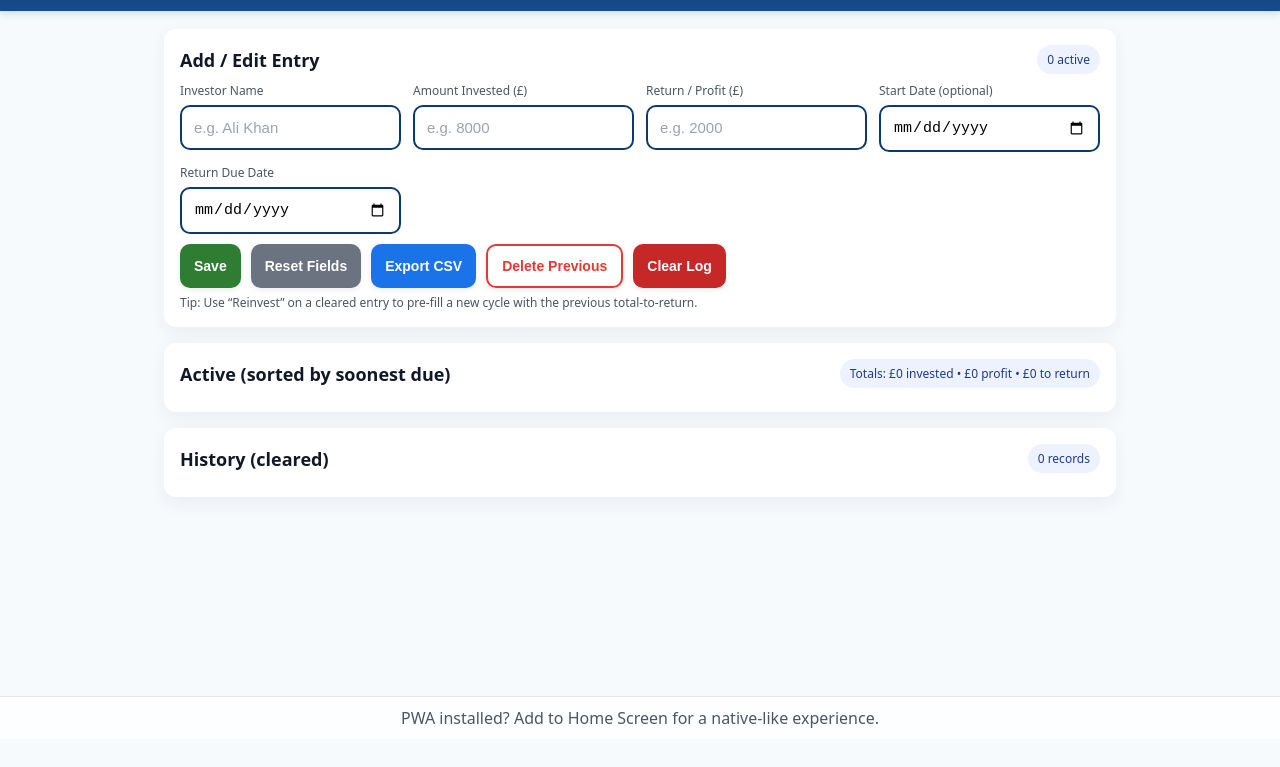
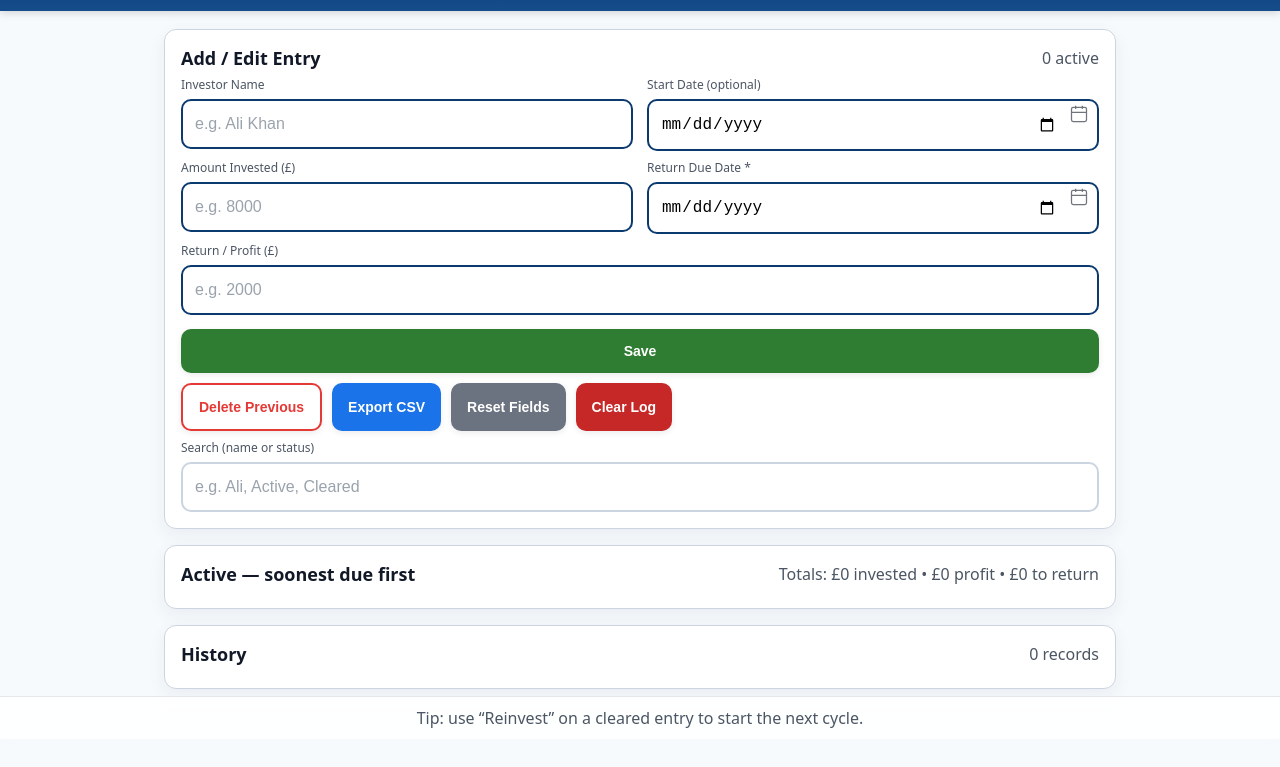
Before and after one commit to Cabwizz/Investment-Tracker, a plain HTML site: page index.html in a window 1280 px wide. Shown: the part 61-828 px from the top of the page. Before the commit the page ends 800 px from the top, so only its background shows below. Drawn offline with Linux system fonts and the light colour scheme.

Commit message:
Add files via upload

```diff
--- a/app.js
+++ b/app.js
@@ -1,14 +1,7 @@
-/* Investment Tracker PWA (v2 with optional Start Date)
-   - Optional Start Date (can be in the past). If empty, defaults to today.
-   - All other features as before.
-*/
+/* Investment Tracker PWA (v3) */
 const LS_KEY = 'investments_v1';
 
-function loadAll(){
-  const raw = localStorage.getItem(LS_KEY);
-  if(!raw) return [];
-  try{ return JSON.parse(raw); }catch(e){ return []; }
-}
+function loadAll(){ const raw = localStorage.getItem(LS_KEY); if(!raw) return []; try{ return JSON.parse(raw); }catch(e){ return []; } }
 function saveAll(arr){ localStorage.setItem(LS_KEY, JSON.stringify(arr)); }
 function uid(){ return Math.random().toString(36).slice(2,10)+Date.now().toString(36).slice(-6); }
 function fmtMoney(n){ if (isNaN(n) || n === "" || n === null) return "£0"; return "£"+Number(n).toLocaleString(undefined,{minimumFractionDigits:0, maximumFractionDigits:2}); }
@@ -33,6 +26,7 @@ const amountEl = document.getElementById('amount');
 const returnEl = document.getElementById('returnAmt');
 const dueEl = document.getElementById('due');
 const startEl = document.getElementById('startDate');
+const searchEl = document.getElementById('search');
 
 const saveBtn = document.getElementById('saveBtn');
 const resetBtn = document.getElementById('resetBtn');
@@ -53,17 +47,30 @@ function computeCycle(entry){
   return idx >= 0 ? (idx+1) : 1;
 }
 
+function filteredData(){
+  const q = (searchEl.value||"").trim().toLowerCase();
+  const all = loadAll();
+  if(!q) return all;
+  return all.filter(e => {
+    const status = e.cleared ? "cleared" : "active";
+    return (e.name||"").toLowerCase().includes(q) || status.includes(q);
+  });
+}
+
 function render(){
+  const allFiltered = filteredData();
+  const active = allFiltered.filter(e => !e.cleared).sort((a,b)=> new Date(a.dueDate) - new Date(b.dueDate));
+  const hist = allFiltered.filter(e => e.cleared).sort((a,b)=> new Date(b.clearedDate || b.dueDate) - new Date(a.clearedDate || a.dueDate));
+
   const all = loadAll();
-  const active = all.filter(e => !e.cleared);
-  active.sort((a,b)=> new Date(a.dueDate) - new Date(b.dueDate));
+  const activeAll = all.filter(e=>!e.cleared);
+  const tInvested = activeAll.reduce((s,e)=> s + Number(e.principal||0), 0);
+  const tProfit   = activeAll.reduce((s,e)=> s + Number(e.returnAmount||0), 0);
+  const tToReturn = activeAll.reduce((s,e)=> s + Number((e.principal||0) + (e.returnAmount||0)), 0);
+  totalsBadgeEl.textContent = `Totals: ${fmtMoney(tInvested)} invested • ${fmtMoney(tProfit)} profit • ${fmtMoney(tToReturn)} to return`;
+  activeCountEl.textContent = `${activeAll.length} active`;
 
-  const tInvested = active.reduce((s,e)=> s + Number(e.principal||0), 0);
-  const tProfit   = active.reduce((s,e)=> s + Number(e.returnAmount||0), 0);
-  const tToReturn = active.reduce((s,e)=> s + Number((e.principal||0) + (e.returnAmount||0)), 0);
-  totalsBadgeEl.textContent = `Totals: ${fmtMoney(tInvested)} invested • ${fmtMoney(tProfit)} profit • ${fmtMoney(tToReturn)} to return`;
-  activeCountEl.textContent = `${active.length} active`;
-
+  // Render active
   listEl.innerHTML = "";
   const now = new Date();
   active.forEach(e => {
@@ -92,10 +99,9 @@ function render(){
     listEl.appendChild(div);
   });
 
-  const hist = loadAll().filter(e => e.cleared);
+  // Render history
   historyCountEl.textContent = `${hist.length} records`;
   historyEl.innerHTML = "";
-  hist.sort((a,b)=> new Date(b.clearedDate || b.dueDate) - new Date(a.clearedDate || a.dueDate));
   hist.forEach(e => {
     const days = daysBetween(e.startDate, e.dueDate);
     const pretty = spanToMwd(days);
@@ -205,7 +211,7 @@ function onReinvest(evt){
   amountEl.value = (Number(e.principal||0) + Number(e.returnAmount||0)).toString();
   returnEl.value = "";
   dueEl.value = "";
-  if (startEl) startEl.value = ""; // new cycle start date left empty so you can choose past/today
+  if (startEl) startEl.value = "";
   dueEl.focus();
 }
 
@@ -261,5 +267,6 @@ resetBtn.addEventListener('click', ()=>resetFields(true));
 exportBtn.addEventListener('click', onExportCsv);
 deletePrevBtn.addEventListener('click', onDeletePrevious);
 clearBtn.addEventListener('click', onClear);
+searchEl.addEventListener('input', render);
 
 render();
--- a/index.html
+++ b/index.html
@@ -19,55 +19,36 @@
       --text:#111827;
       --muted:#4b5563;
       --outline-red:#E53935;
+      --border:#cbd5e1;
     }
     *{box-sizing:border-box}
-    body{
-      margin:0;
-      font-family:system-ui,-apple-system,Segoe UI,Roboto,Ubuntu,Cantarell,Helvetica,Arial,sans-serif;
-      background:var(--bg);
-      color:var(--text);
-    }
-    header{
-      position:sticky; top:0; z-index:5;
-      background:linear-gradient(180deg,#0B3A6E,#154C8A);
-      color:white;
-      padding:14px 16px;
-      box-shadow:0 2px 8px rgba(0,0,0,.15);
-    }
+    body{ margin:0; font-family:system-ui,-apple-system,Segoe UI,Roboto,Ubuntu,Cantarell,Helvetica,Arial,sans-serif; background:var(--bg); color:var(--text); }
+    header{ position:sticky; top:0; z-index:5; background:linear-gradient(180deg,#0B3A6E,#154C8A); color:white; padding:14px 16px; box-shadow:0 2px 8px rgba(0,0,0,.15);}
     h1{margin:0; font-size:20px; letter-spacing:.4px;}
-    main{max-width:980px; margin:18px auto; padding:0 14px 80px;}
-    .card{
-      background:var(--card);
-      border-radius:12px;
-      box-shadow:0 6px 18px rgba(3,27,78,0.06);
-      padding:16px; margin-bottom:16px;
-    }
-    .grid{display:grid; grid-template-columns:repeat(2,minmax(0,1fr)); gap:12px;}
-    @media (min-width:900px){ .grid{grid-template-columns:repeat(4,minmax(0,1fr));} }
+    main{max-width:980px; margin:18px auto; padding:0 14px 120px;}
+    .card{ background:var(--card); border-radius:12px; box-shadow:0 6px 18px rgba(3,27,78,0.06); padding:16px; margin-bottom:16px; border:1px solid var(--border); }
+    .grid{ display:grid; grid-template-columns:repeat(2, minmax(0,1fr)); gap:14px; }
+    .grid-1{display:grid; grid-template-columns:1fr; gap:14px;}
     label{font-size:12px; color:var(--muted); display:block; margin-bottom:6px;}
-    input, select{
-      width:100%; padding:12px 12px; border:2px solid var(--blue);
-      border-radius:10px; outline:none; font-size:15px; background:#fff;
-    }
+    .field{ position:relative; }
+    input, select{ width:100%; padding:14px 40px 14px 12px; border:2px solid var(--blue); border-radius:10px; outline:none; font-size:16px; background:#fff; }
     input::placeholder{color:#9aa3ad}
-    .actions{display:flex; flex-wrap:wrap; gap:10px; margin-top:10px;}
-    button{
-      border:none; border-radius:10px; padding:12px 14px; font-size:14px; font-weight:600;
-      cursor:pointer; transition:.15s transform ease,.15s box-shadow ease,.15s opacity ease;
-      box-shadow:0 2px 6px rgba(0,0,0,.08);
-    }
+    .icon{ position:absolute; right:10px; top:50%; transform:translateY(-50%); pointer-events:none; opacity:.6; }
+    .actions{display:flex; flex-wrap:wrap; gap:10px; margin-top:14px;}
+    .actions-row{display:flex; flex-wrap:wrap; gap:10px; margin-top:10px;}
+    button{ border:none; border-radius:10px; padding:14px 16px; font-size:14px; font-weight:600; cursor:pointer; transition:.15s transform ease,.15s box-shadow ease,.15s opacity ease; box-shadow:0 2px 6px rgba(0,0,0,.08);}
     button:active{transform:translateY(1px)}
-    .save{background:var(--green); color:white;}
+    .save{background:var(--green); color:white; width:100%;}
     .export{background:var(--blue-2); color:white;}
     .clear{background:var(--red); color:white;}
     .reset{background:var(--grey); color:white;}
     .delete-prev{background:white; color:var(--outline-red); border:2px solid var(--outline-red);}
-    .list-header{display:flex; justify-content:space-between; align-items:center; margin-bottom:8px;}
-    .pill{display:inline-block; padding:6px 10px; border-radius:999px; font-size:12px; background:#eef2ff; color:#1f3b8a;}
-    .entry{
-      border:1px solid #e5e7eb; border-left:5px solid var(--blue);
-      padding:12px; border-radius:10px; margin-bottom:10px; background:#fff;
-    }
+    .searchwrap{margin-top:8px;}
+    .searchwrap input{border-color:var(--border);}
+    .section-head{display:flex; align-items:center; justify-content:space-between; margin-bottom:6px;}
+    .section-title{margin:0; font-size:18px;}
+    .muted{color:var(--muted)}
+    .entry{ border:1px solid #e5e7eb; border-left:5px solid var(--blue); padding:12px; border-radius:10px; margin-bottom:10px; background:#fff; }
     .entry.overdue{border-left-color:var(--red); background:#fff5f5;}
     .entry.due-soon{border-left-color:#F59E0B; background:#FFFBEB;}
     .entry .row{display:flex; flex-wrap:wrap; gap:12px; align-items:baseline}
@@ -77,16 +58,7 @@
     .entry .entry-actions{margin-top:8px; display:flex; gap:8px; flex-wrap:wrap}
     .mark{background:#10B981; color:#fff;}
     .reinvest{background:#2563EB; color:#fff;}
-    .badges{display:flex; gap:8px; flex-wrap:wrap}
-    .muted{color:var(--muted)}
-    footer{
-      position:fixed; bottom:0; left:0; right:0;
-      background:rgba(255,255,255,.75);
-      backdrop-filter:saturate(180%) blur(8px);
-      border-top:1px solid #e5e7eb;
-      padding:10px 14px; display:flex; justify-content:center; gap:10px; flex-wrap:wrap;
-    }
-    .note{font-size:12px; color:var(--muted); margin-top:6px}
+    footer{ position:fixed; bottom:0; left:0; right:0; background:rgba(255,255,255,.86); backdrop-filter:saturate(180%) blur(8px); border-top:1px solid #e5e7eb; padding:10px 14px; display:flex; justify-content:center; gap:10px; flex-wrap:wrap; }
   </style>
   <script>
     if ('serviceWorker' in navigator) {
@@ -104,65 +76,90 @@
 
   <main>
     <section class="card">
-      <div class="list-header">
-        <h2 style="margin:0;font-size:18px">Add / Edit Entry</h2>
-        <span class="pill" id="activeCount">0 active</span>
+      <div class="section-head">
+        <h2 class="section-title">Add / Edit Entry</h2>
+        <span class="muted" id="activeCount">0 active</span>
       </div>
 
+      <!-- Row 1: Name + Start Date (optional) -->
       <div class="grid">
-        <div>
+        <div class="field">
           <label for="name">Investor Name</label>
           <input id="name" type="text" placeholder="e.g. Ali Khan" autocomplete="off">
         </div>
-        <div>
+        <div class="field">
+          <label for="startDate">Start Date (optional)</label>
+          <input id="startDate" type="date">
+          <svg class="icon" width="20" height="20" viewBox="0 0 24 24" fill="none">
+            <rect x="3" y="4" width="18" height="17" rx="2" stroke="currentColor" stroke-width="1.5"/>
+            <path d="M16 2v4M8 2v4M3 10h18" stroke="currentColor" stroke-width="1.5"/>
+          </svg>
+        </div>
+      </div>
+
+      <!-- Row 2: Amount + Due Date -->
+      <div class="grid" style="margin-top:8px;">
+        <div class="field">
           <label for="amount">Amount Invested (£)</label>
           <input id="amount" type="number" inputmode="decimal" placeholder="e.g. 8000">
         </div>
-        <div>
+        <div class="field">
+          <label for="due">Return Due Date *</label>
+          <input id="due" type="date">
+          <svg class="icon" width="20" height="20" viewBox="0 0 24 24" fill="none">
+            <rect x="3" y="4" width="18" height="17" rx="2" stroke="currentColor" stroke-width="1.5"/>
+            <path d="M16 2v4M8 2v4M3 10h18" stroke="currentColor" stroke-width="1.5"/>
+          </svg>
+        </div>
+      </div>
+
+      <!-- Row 3: Profit -->
+      <div class="grid-1" style="margin-top:8px;">
+        <div class="field">
           <label for="returnAmt">Return / Profit (£)</label>
           <input id="returnAmt" type="number" inputmode="decimal" placeholder="e.g. 2000">
         </div>
-        <div>
-          <label for="startDate">Start Date (optional)</label>
-          <input id="startDate" type="date">
-        </div>
-        <div>
-          <label for="due">Return Due Date</label>
-          <input id="due" type="date">
-        </div>
       </div>
 
+      <!-- Big Save -->
       <div class="actions">
         <button class="save" id="saveBtn">Save</button>
+      </div>
+
+      <!-- Secondary actions -->
+      <div class="actions-row">
+        <button class="delete-prev" id="deletePrevBtn">Delete Previous</button>
+        <button class="export" id="exportBtn">Export CSV</button>
         <button class="reset" id="resetBtn">Reset Fields</button>
-        <button class="export" id="exportBtn">Export CSV</button>
-        <button class="delete-prev" id="deletePrevBtn">Delete Previous</button>
         <button class="clear" id="clearBtn">Clear Log</button>
       </div>
-      <div class="note">Tip: Use “Reinvest” on a cleared entry to pre-fill a new cycle with the previous total-to-return.</div>
+
+      <!-- Search -->
+      <div class="searchwrap">
+        <label for="search" class="muted" style="display:block;margin-bottom:6px;">Search (name or status)</label>
+        <input id="search" type="text" placeholder="e.g. Ali, Active, Cleared">
+      </div>
     </section>
 
     <section class="card">
-      <div class="list-header">
-        <h2 style="margin:0;font-size:18px">Active (sorted by soonest due)</h2>
-        <div class="badges">
-          <span class="pill" id="totalsBadge">Totals: £0 invested • £0 profit • £0 to return</span>
-        </div>
+      <div class="section-head">
+        <h2 class="section-title">Active — soonest due first</h2>
+        <span class="muted" id="totalsBadge">Totals: £0 invested • £0 profit • £0 to return</span>
       </div>
       <div id="list"></div>
     </section>
 
     <section class="card">
-      <div class="list-header">
-        <h2 style="margin:0;font-size:18px">History (cleared)</h2>
-        <span class="pill" id="historyCount">0 records</span>
+      <div class="section-head">
+        <h2 class="section-title">History</h2>
+        <span class="muted" id="historyCount">0 records</span>
       </div>
       <div id="history"></div>
     </section>
   </main>
 
   <footer>
-    <span class="muted">PWA installed? Add to Home Screen for a native-like experience.</span>
+    <span class="muted">Tip: use “Reinvest” on a cleared entry to start the next cycle.</span>
   </footer>
 
   <script src="app.js"></script>
--- a/sw.js
+++ b/sw.js
@@ -1,4 +1,4 @@
-const CACHE = 'inv-tracker-cache-v2';
+const CACHE = 'inv-tracker-cache-v3';
 const ASSETS = ['./','./index.html','./app.js','./manifest.webmanifest','./icons/icon-192.png','./icons/icon-512.png'];
 self.addEventListener('install', (e) => { e.waitUntil(caches.open(CACHE).then(c=>c.addAll(ASSETS))); self.skipWaiting(); });
 self.addEventListener('activate', (e) => { e.waitUntil(caches.keys().then(keys=>Promise.all(keys.map(k=>k===CACHE?null:caches.delete(k))))); self.clients.claim(); });
```
Also changed, not shown: 1 other file.
